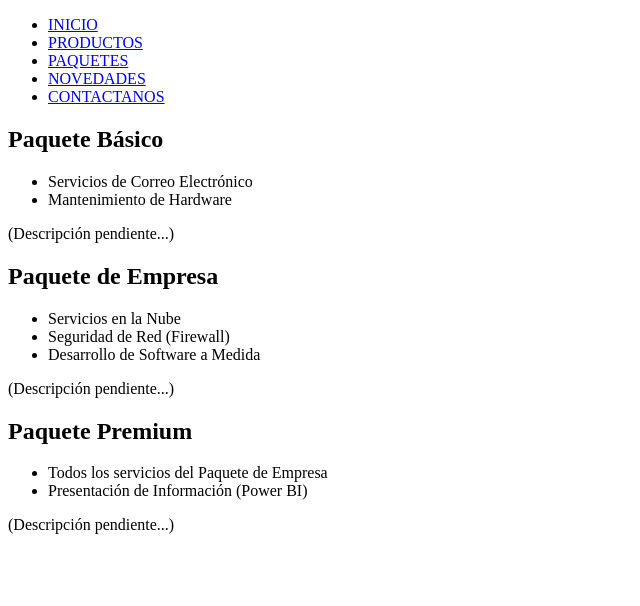
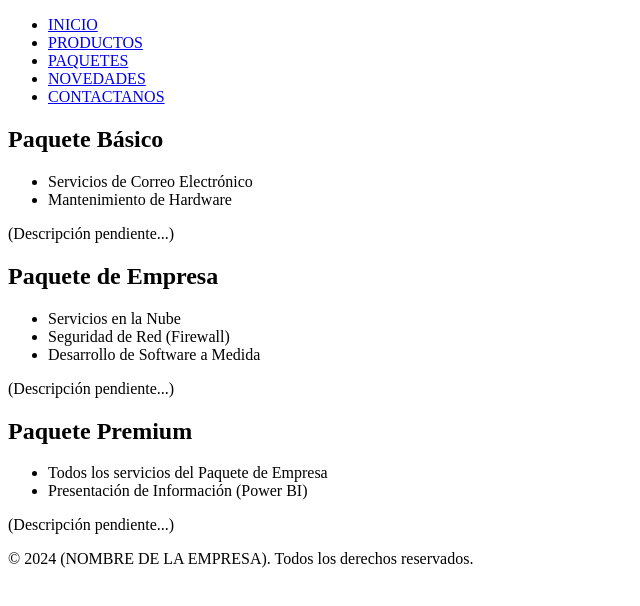
Before and after one commit to YahirMCM/TI_Services_Web, a plain HTML site: page paquetes.html in a window 1280 px wide. Shown: the whole page, without its empty margins (0-640 px from the left). Drawn offline with Linux system fonts and the light colour scheme.

Commit message:
Agregar footer a productos y paquetes

```diff
--- a/paquetes.html
+++ b/paquetes.html
@@ -45,6 +45,11 @@
             </ul>
             <p>(Descripción pendiente...)</p>
         </article>
+
+        <footer>
+            <p>&copy; 2024 (NOMBRE DE LA EMPRESA). Todos los derechos reservados. </p>
+        </footer>
+
     </section>
 
 </body>
```
Also changed, not shown: productos.html (+5 -0 lines).
